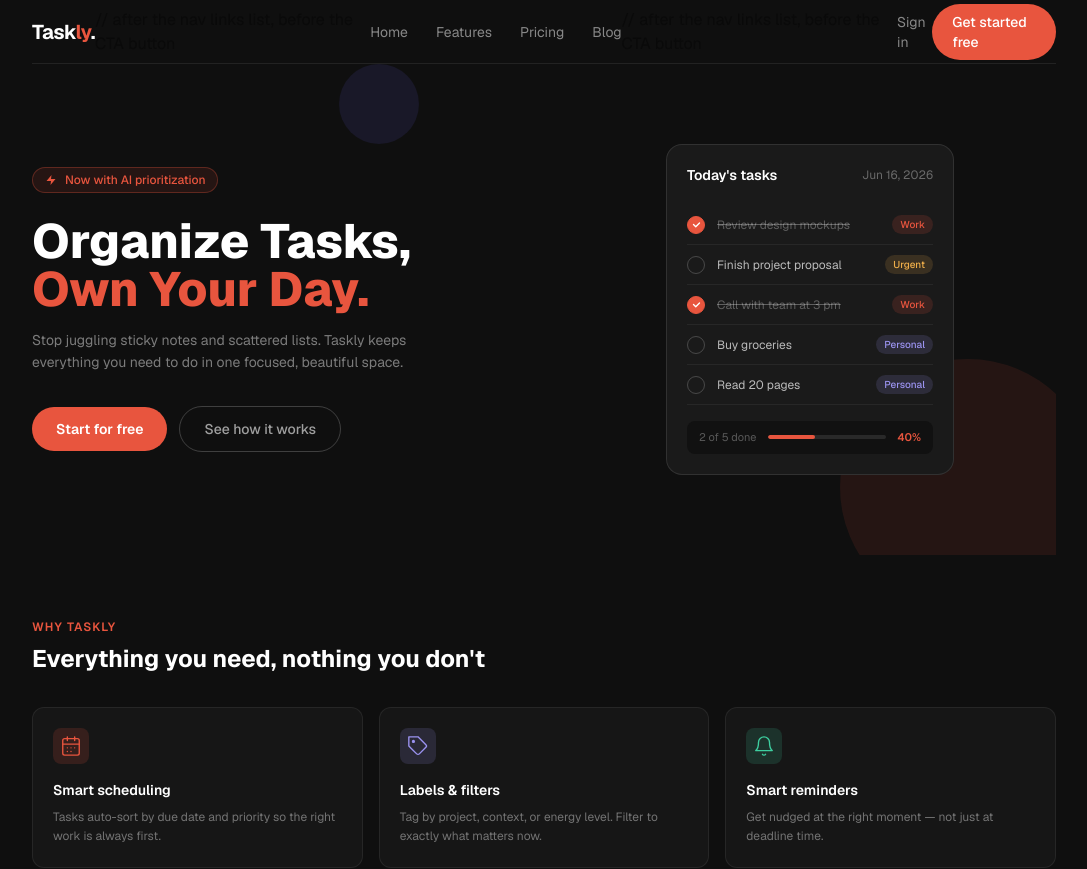
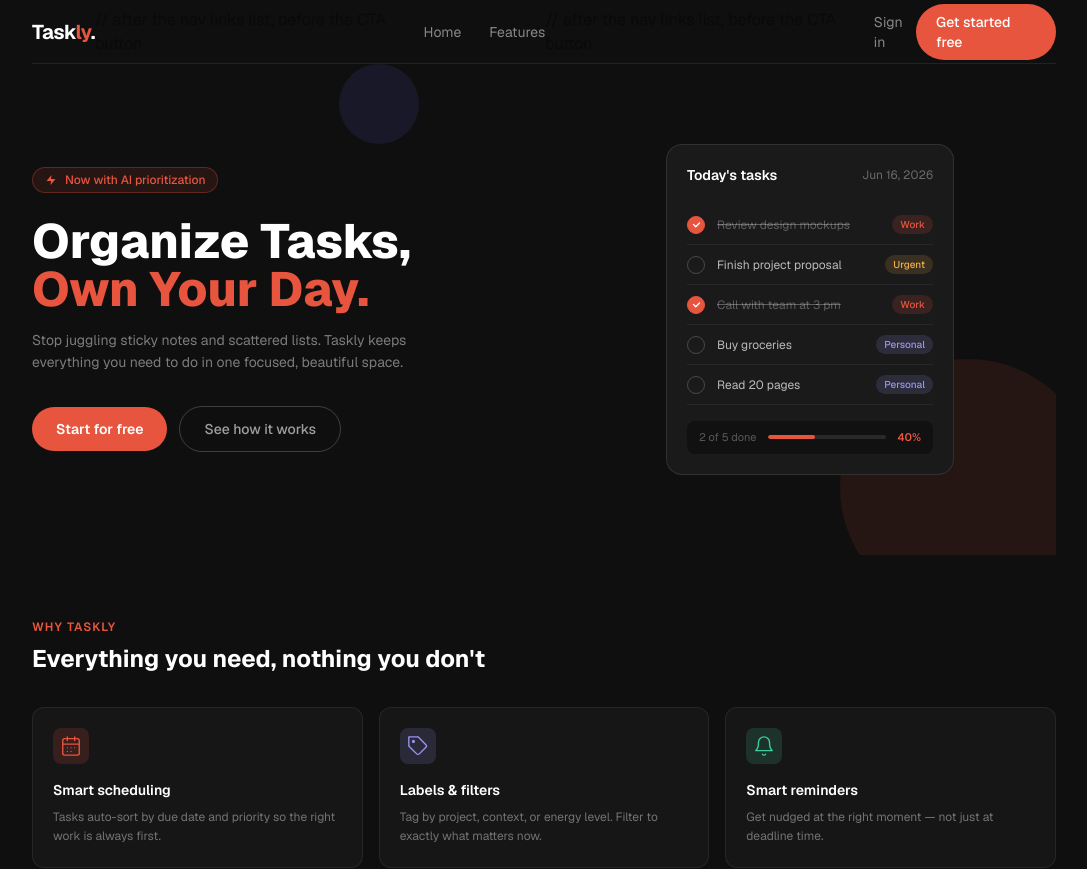
Before and after one commit to shivamkoder/nextjs-with-supabase, a Next.js app: page / in a window 1280 px wide. Shown: the top 869 px of the page, without its empty margins (96-1183 px from the left). Built offline with nearby package versions, Linux system fonts and the light colour scheme.

Commit message:
Update navbar.tsx

```diff
--- a/components/navbar.tsx
+++ b/components/navbar.tsx
@@ -12,7 +12,7 @@ export function Navbar() {
 
       {/* Links */}
       <ul className="hidden md:flex items-center gap-7 list-none">
-        {["Home", "Features", "Pricing", "Blog"].map((item) => (
+        {["Home", "Features"].map((item) => (
           <li key={item}>
             <Link
               href={item === "Home" ? "/" : `#${item.toLowerCase()}`}
```
